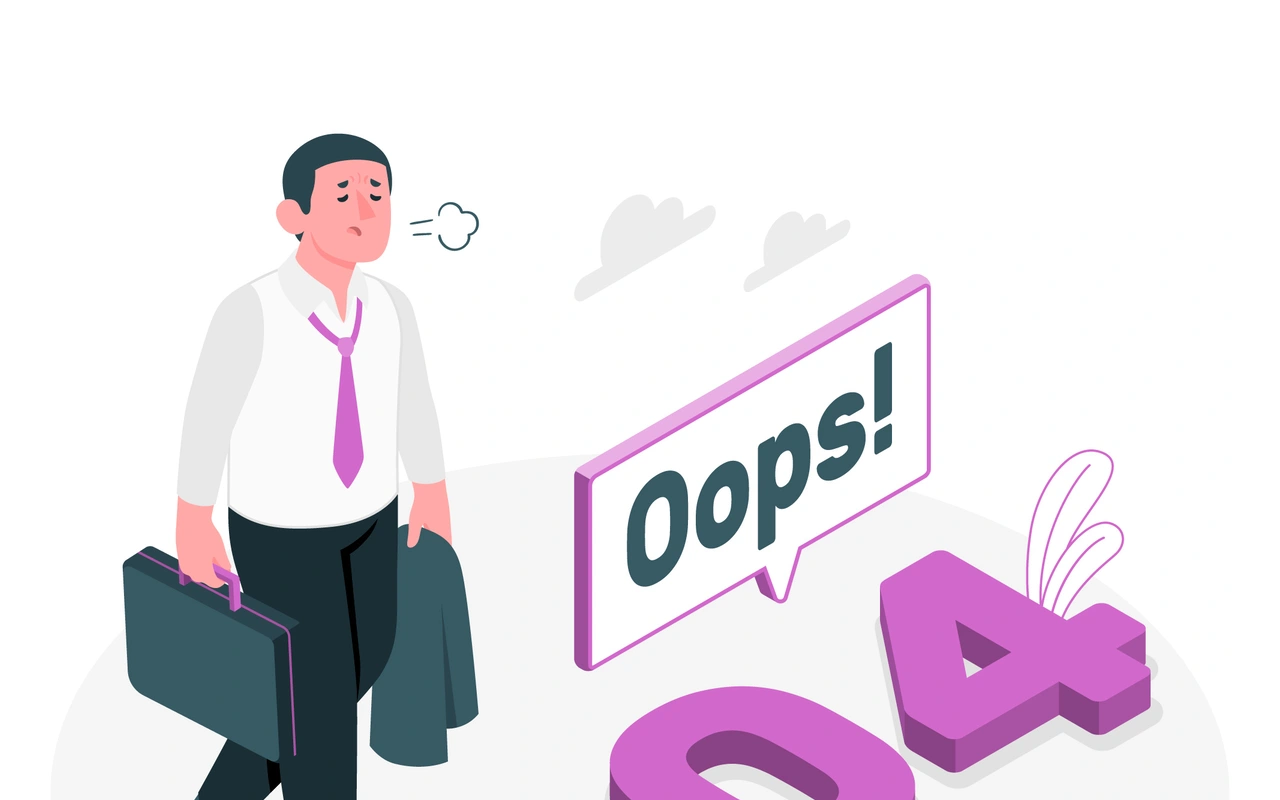
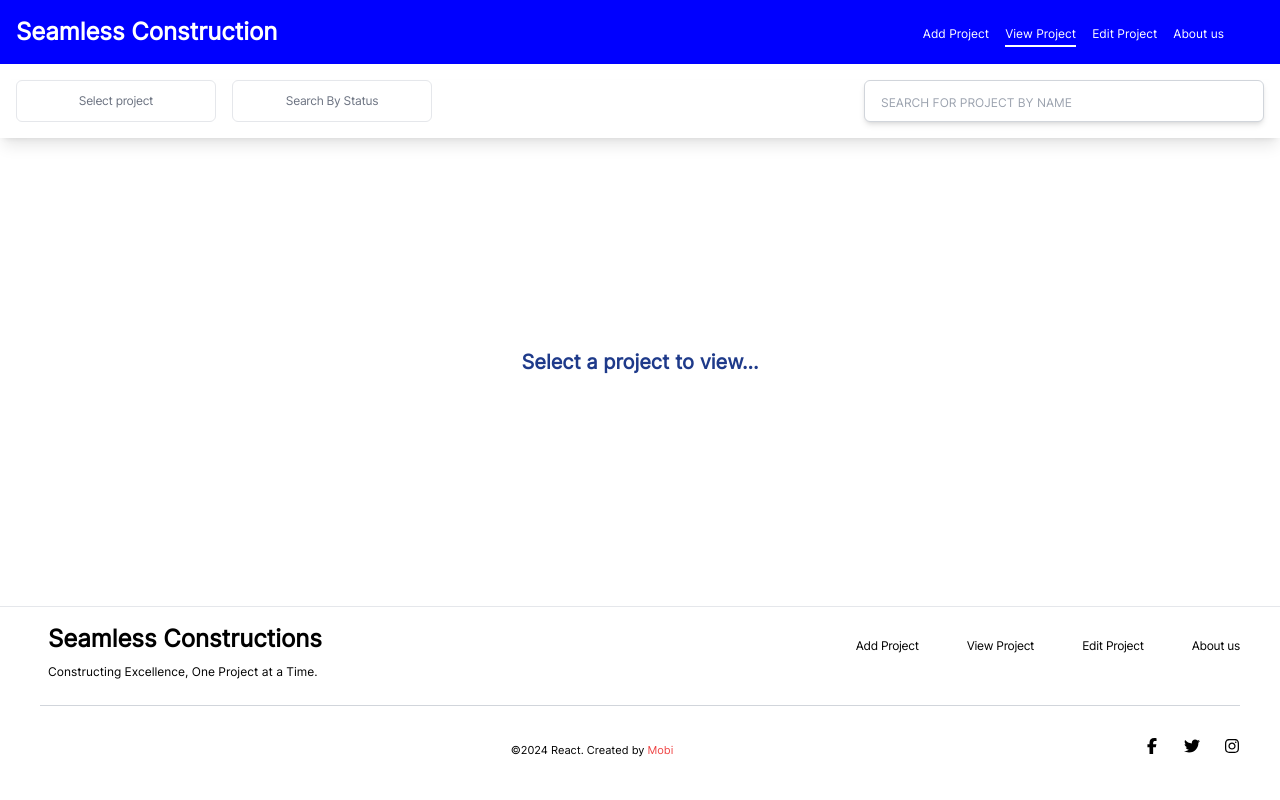
Before and after one commit to Chima-Peter/Construction_Dashboard, a React (Vite) app: page /view in a window 1280 px wide. Shown: the top 800 px of the page. Built offline with nearby package versions, Linux system fonts and the light colour scheme.

Commit message:
finish view project and set nav to shadow on hover

```diff
--- a/src/App.tsx
+++ b/src/App.tsx
@@ -8,8 +8,8 @@ export function App() {
       <BrowserRouter basename={import.meta.env.DEV ? '/' : '/Seamless/'}>
          <Routes>
             <Route path="*" element={<ErrorPage />} />
-            <Route path="/add" element={<AddProjects />} />
-            <Route path="/" element={<ViewProjects />} />
+            <Route path="/" element={<AddProjects />} />
+            <Route path="/view" element={<ViewProjects />} />
          </Routes>
       </BrowserRouter>
   )
--- a/src/app/features/AddProject/page.tsx
+++ b/src/app/features/AddProject/page.tsx
@@ -2,8 +2,8 @@ import MediaQuery from "react-responsive"
 import Footer from "../../utils/footer"
 import MobileNav from "../../utils/mobile_nav"
 import DesktopNav from "../../utils/DesktopNav"
-import { useAppDispatch } from "../../redux/hooks"
-import { addProject } from "./AddProjectSlice"
+//import { useAppDispatch } from "../../redux/hooks"
+//import { addProject } from "./AddProjectSlice"
 import AddProjectDetails from "./projectDetails/AddProjectDetails"
 import { createContext, SetStateAction, useContext, useRef, useState } from "react"
 import { ProjectDetails, ResourceProps } from "../../redux/initialState"
@@ -24,7 +24,7 @@ interface ContextProps {
 const AddContext =  createContext<ContextProps | undefined>(undefined)
 
 function AddProjects() {
-   const dispatch = useAppDispatch()
+   //const dispatch = useAppDispatch()
    // use ref to validate form
    const formRef = useRef<(HTMLInputElement | null)[]>([])
    const [projectDetails, setProjectDetails] = useState<ProjectDetails>({
@@ -52,7 +52,7 @@ function AddProjects() {
          <MediaQuery minWidth={787}>
             <DesktopNav />
          </MediaQuery>
-         <form className="flex flex-col gap-6">
+         <form className="flex flex-col gap-6 mt-20">
             <AddContext.Provider value={{projectDetails, setProjectDetails, status, setStatus, formRef, resource, setResource}}>
                <AddProjectDetails />
                <AddResources />
--- a/src/app/features/ViewProject/ViewProjectSlice.ts
+++ b/src/app/features/ViewProject/ViewProjectSlice.ts
@@ -23,7 +23,7 @@ export const selectCompleteProjects = createSelector(
    (state: RootState) => state.view, (view) => view.filter((project:any) => project.status === 'complete')
 )
 
-export const selectWorkingProjects = createSelector(
+export const selectInProgressProjects = createSelector(
    (state: RootState) => state.view, (view) => view.filter((project:any) => project.status === 'in progress')
 )
 
@@ -47,6 +47,7 @@ export const selectNotStartedrojects = createSelector(
    (state: RootState) => state.view, (view) => view.filter((project:any) => project.status === 'not started')
 )
 
+
 export const selectAllProjects = (state:RootState) => state.view
 
 export const selectProjectById = createSelector(
--- a/src/app/features/ViewProject/page.tsx
+++ b/src/app/features/ViewProject/page.tsx
@@ -2,8 +2,8 @@ import { createContext, useRef, useState } from "react"
 import Budget from "./budget/Budget"
 import ProjectDetails from "./project_details/ProjectDetails"
 import Resources from "./resources/Resources"
-import { selectAllProjects, selectCompleteProjects, selectWorkingProjects } from "./ViewProjectSlice"
-
+import { selectAllProjects, selectCancelledProjects, selectCompleteProjects, selectNearCompletionProjects, selectNotStartedrojects, selectPausedProjects, selectPlannedProjects, selectInProgressProjects } from "./ViewProjectSlice"
+import { projectStatuses } from "../../redux/initialState"
 import { useAppSelector } from "../../redux/hooks"
 import Footer from "../../utils/footer"
 import DesktopNav from "../../utils/DesktopNav"
@@ -21,8 +21,6 @@ function ViewProjects() {
    const selectRef = useRef<HTMLSelectElement |null>(null)
    const [search, setSearch] = useState(false)
    const [searchResult, setSearchResult] = useState<ProjectProps[]>()
-   // ref to get checkbox
-   const checkRefs = useRef<(HTMLInputElement | null)[]>([])
 
    // get all projects; complete or not
    const allProjects = useAppSelector((state) => selectAllProjects(state))
@@ -31,7 +29,17 @@ function ViewProjects() {
    const completeProjects = useAppSelector((state) => selectCompleteProjects(state));
 
    // get only working projects
-   const workingProjects = useAppSelector((state) => selectWorkingProjects(state));
+   const inProgressProjects = useAppSelector((state) => selectInProgressProjects(state));
+
+   const pausedProjects = useAppSelector((state) => selectPausedProjects(state));
+
+   const nearCompleteProjects = useAppSelector((state) => selectNearCompletionProjects(state));
+
+   const notStartedProjects = useAppSelector((state) => selectNotStartedrojects(state));
+
+   const cancelledProjects = useAppSelector((state) => selectCancelledProjects(state));
+
+   const plannedProjects = useAppSelector((state) => selectPlannedProjects(state));
 
    // set initial state to all projects before selection starts
    const [projects, setProjects] = useState(allProjects)
@@ -39,23 +47,18 @@ function ViewProjects() {
    // state to hide the project display till user chooses a project
    const [show, setShow] = useState(false)
 
-   const handleCheckbox = (index:number, next:number) => {
-
-      // logic to ensure user selects either one checkbox or none.
-      if (checkRefs.current[index])
-         if (!checkRefs.current[next]?.checked) {
-            if (checkRefs.current[index].checked) checkRefs.current[index].checked = true; else checkRefs.current[index].checked = false
-         }
-      else
-         checkRefs.current[index].checked = false
-
-      // check to get correct list of projects from store whether they're complete, in progress and set to correct one
-
-      if (checkRefs.current[0]?.checked && !checkRefs.current[1]?.checked) setProjects(completeProjects)
-      else if (!checkRefs.current[0]?.checked && checkRefs.current[1]?.checked) setProjects(workingProjects)
-      else setProjects(allProjects)
+   const handleFilter = (event: React.ChangeEvent<HTMLSelectElement>) => {
+      if (event.target.value === projectStatuses[0]) setProjects(notStartedProjects);
+      else if (event.target.value === projectStatuses[1]) setProjects(plannedProjects);
+      else if (event.target.value === projectStatuses[2]) setProjects(inProgressProjects);
+      else if (event.target.value === projectStatuses[3]) setProjects(nearCompleteProjects);
+      else if (event.target.value === projectStatuses[4]) setProjects(completeProjects);
+      else if (event.target.value === projectStatuses[5]) setProjects(pausedProjects);
+      else if (event.target.value === projectStatuses[6]) setProjects(cancelledProjects);
+      else setProjects(allProjects);
    }
 
+   // handle select box pick
    const handleOption = (event: React.ChangeEvent<HTMLSelectElement>) => {
       if (event.target.value !== '') {
          setId(event.target.value)
@@ -66,6 +69,7 @@ function ViewProjects() {
       else setShow(false)
    }
 
+   // handle search by name
    const handleSearch = (event: React.ChangeEvent<HTMLInputElement>) => {
       if (event.target.value.length > 0) {
          // filter out names that start with or include project names then sort them based on starts with first
@@ -99,6 +103,7 @@ function ViewProjects() {
       else setSearch(false)
    }
 
+   // handle clicking on button
    const handleClick = (name:string, id:string) => {
       setId(id)
       setShow(true)
@@ -117,9 +122,9 @@ function ViewProjects() {
          <MediaQuery minWidth={787}>
             <DesktopNav />
          </MediaQuery>
-         <form className="bg-white w-[100%] pb-4 shadow-lg flex gap-6 lg:gap-0 justify-normal md:justify-between flex-wrap px-4" onSubmit={handleSubmit}>
-            <div className="flex gap-4 flex-wrap">
-               <select ref={selectRef} onChange={handleOption} name="project" id="project" className="appearance-none p-2 border bg-white text-sm font-main tracking-tight text-gray-500 border-gray-200 outline-none focus:shadow-lg rounded-md w-[100%] md:w-fit">
+         <form className="bg-white w-[100%] pb-4 shadow-lg flex gap-6 lg:gap-0 justify-normal md:justify-between flex-wrap px-4 mt-20" onSubmit={handleSubmit}>
+            <div className="flex gap-4 flex-wrap w-[100%] lg:w-fit">
+               <select ref={selectRef} onChange={handleOption} name="project" id="project" className="appearance-none p-2 border bg-white text-xs font-main tracking-tight text-gray-500 border-gray-200 outline-none focus:shadow-lg rounded-md w-[100%] md:w-[48%] lg:w-[200px] text-center">
                   <option value="">
                      Select project
                   </option>
@@ -131,16 +136,23 @@ function ViewProjects() {
                      ))
                   }
                </select>
-               <div className="flex gap-0 md:gap-3 justify-between w-[100%] md:w-fit md:justify-normal">
-                  <label htmlFor="complete" className="text-[11px] flex items-center gap-1">
-                     <input type="checkbox" ref={(el) => (checkRefs.current[0] = el)} name="complete" id="complete" onChange= {() => handleCheckbox(0 ,1)} />
-                     Completed Projects
-                  </label>
-                  <label htmlFor="in-progress" className="text-[11px] flex items-center gap-1">
-                     <input type="checkbox" name="in-progress" id="in-progress"  ref={(el) => (checkRefs.current[1] = el)} onChange= {() => handleCheckbox(1, 0)}/>
-                     Under construction
-                  </label>
-               </div>
+
+               {/*select for status*/}
+               <select onChange={handleFilter} name="status" id="status" className="appearance-none py-2 px-4 border bg-white font-main tracking-tight text-gray-500 text-xs border-gray-200 outline-none capitalize focus:shadow-lg rounded-md w-[100%] md:w-[48%] lg:w-[200px] text-center">
+                  <option value="">
+                     Search by status
+                  </option>
+                  {
+                     projectStatuses.map((status:any) => (
+                        <option value={status} key={status}>
+                           {status}
+                        </option>
+                     ))
+                  }
+                  <option value="all">
+                     All Projects
+                  </option>
+               </select>
             </div>
             <div className="w-[100%] lg:w-fit relative">
                <input type="text" ref={inputRef} onChange={handleSearch} autoComplete="off" name="search" id="search" placeholder="Search for project by name" autoFocus className="px-4 py-2 border border-gray-300 rounded-md w-[100%] lg:w-[400px] outline-none focus:shadow-md placeholder:text-xs placeholder:uppercase capitalize text-[16px]" />
--- a/src/app/utils/DesktopNav.tsx
+++ b/src/app/utils/DesktopNav.tsx
@@ -1,19 +1,31 @@
+import { useEffect, useState } from "react"
 import { NavLink } from "react-router-dom"
 
 function DesktopNav() {
+   const [scrollNav, setScrollNav] = useState<boolean>(false)
+
+   useEffect(() => {
+      const scrollEffect = () => {
+         setScrollNav(window.scrollY > 0)
+      }
+
+      window.addEventListener('scroll', scrollEffect)
+
+      return () => window.removeEventListener('scroll', scrollEffect)
+   })
    return (
-      <nav className="w-[100%] bg-[blue] p-4 flex justify-between font-main">
+      <nav className={`w-[100%] bg-[blue] p-4 flex justify-between font-main fixed top-0 ${scrollNav ? 'shadow-lg shadow-gray-200' : ''}`}>
          <h1 className="text-2xl font-semibold text-white">
             Seamless Construction
          </h1>
          <ul className="flex gap-4 items-center md:mr-2 lg:mr-10">
             <li>
-               <NavLink to={'/view'} className="text-xs text-white font-medium pb-1">
+               <NavLink to={'/'} className="text-xs text-white font-medium pb-1">
                   Add Project
                </NavLink>
             </li>
             <li>
-               <NavLink to={'/'} className="text-xs text-white font-medium pb-1">
+               <NavLink to={'/view'} className="text-xs text-white font-medium pb-1">
                   View Project
                </NavLink>
             </li>
--- a/src/app/utils/mobile_nav.tsx
+++ b/src/app/utils/mobile_nav.tsx
@@ -1,13 +1,24 @@
 import { NavLink } from "react-router-dom"
 import { FaFacebookF, FaTwitter, FaInstagram } from "react-icons/fa6";
 import { motion } from 'framer-motion'
-import { useState } from "react";
+import { useEffect, useState } from "react";
 import { GiHamburgerMenu } from "react-icons/gi";
 import { MdCancelPresentation } from "react-icons/md";
 
 function MobileNav() {
    const [icon, setIcon] = useState(true)
    const [animateState, setAnimateState] = useState('animate')
+   const [scrollNav, setScrollNav] = useState<boolean>(false)
+
+
+   useEffect(() => {
+      const scrollEffect = () => {
+         setScrollNav(window.scrollY > 0)
+      }
+      window.addEventListener('scroll', scrollEffect)
+
+      return () => window.removeEventListener('scroll', scrollEffect)
+   })
 
    const handleNavEntry = () => {
       setIcon(false)
@@ -45,7 +56,7 @@ function MobileNav() {
    // animation to show menu
 
   return (
-      <nav className="flex bg-[blue] w-[100%] flex-col gap-4 p-4 px-4">
+      <nav className={`flex bg-[blue] w-[100%] flex-col gap-4 p-4 px-4  fixed top-0 ${scrollNav ? 'shadow-lg shadow-gray-200' : ''}`}>
          <div className="w-[100%] flex justify-between items-center">
             <h1 className="text-xl font-semibold text-white">
                Seamless Construction
@@ -70,12 +81,12 @@ function MobileNav() {
                }}>
                <ul className="flex gap-6 flex-col items-start appearance-none font-main">
                   <li>
-                     <NavLink to={'/view'} className="text-xs font-[500] text-white hover:border-b-2 pb-1 border-b-white">
+                     <NavLink to={'/'} className="text-xs font-[500] text-white hover:border-b-2 pb-1 border-b-white">
                         Add Project
                      </NavLink>
                   </li>
                   <li>
-                     <NavLink to={'/'}  className="text-xs font-[500] text-white hover:border-b-2 pb-1 border-b-white">
+                     <NavLink to={'/view'}  className="text-xs font-[500] text-white hover:border-b-2 pb-1 border-b-white">
                         View Project
                      </NavLink>
                   </li>
```
